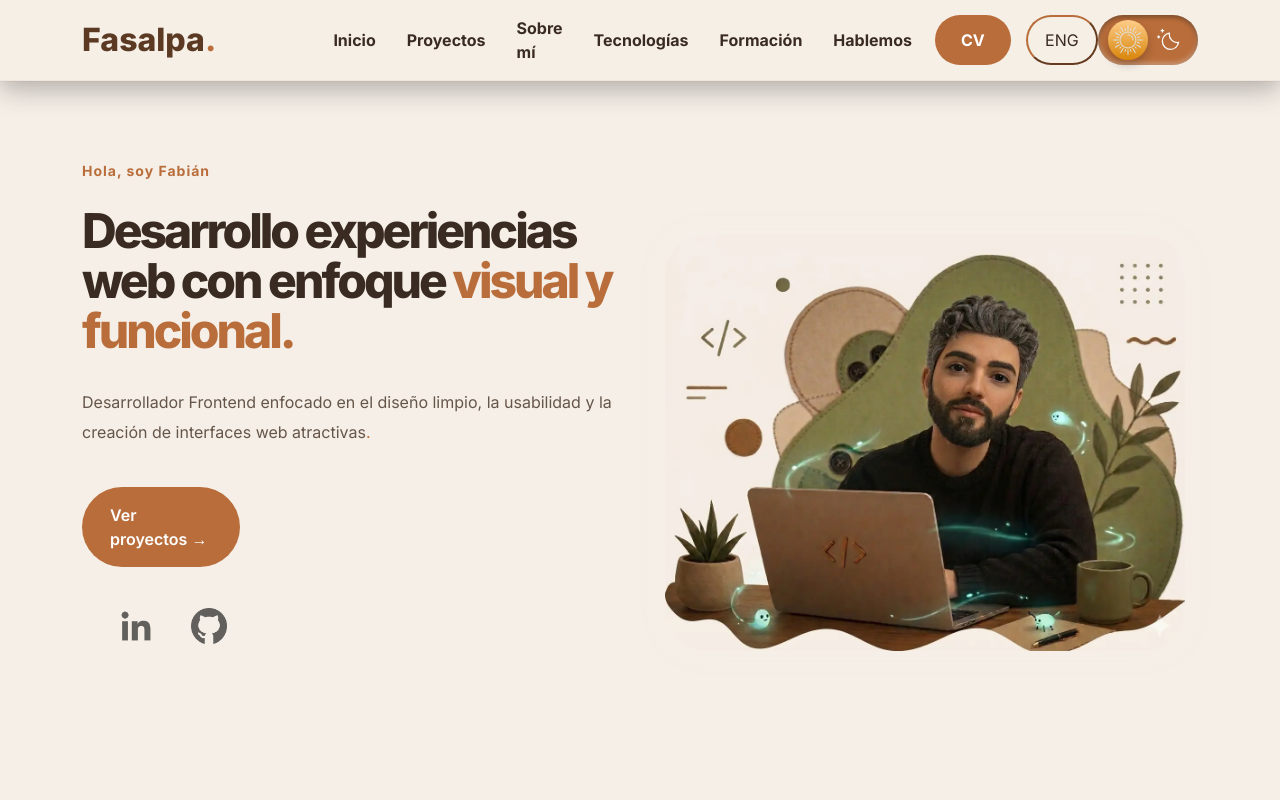
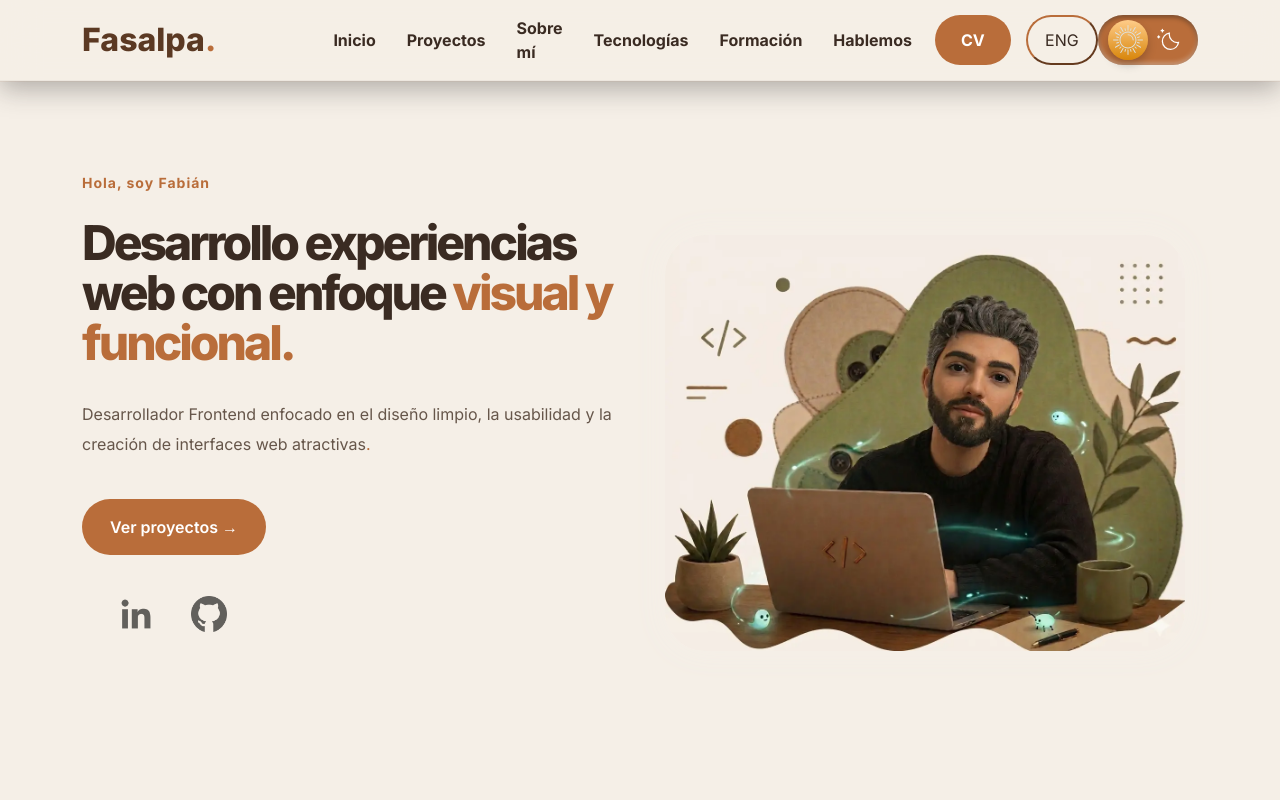
Before and after one commit to Fasalpa/Portafolio-FaSalPa, a plain HTML site: page index.html in a window 1280 px wide. Shown: the top 800 px of the page. Drawn offline with nearby package versions, Linux system fonts and the light colour scheme.

Commit message:
style: ajustar bnt-custom

```diff
--- a/styles.css
+++ b/styles.css
@@ -311,7 +311,7 @@ input:checked + label img.moon {
   font-weight: 600;
   transition: 0.3s;
   display: inline-block;
-  width: 158.48px;
+
   align-content: center;
 }
 
```
